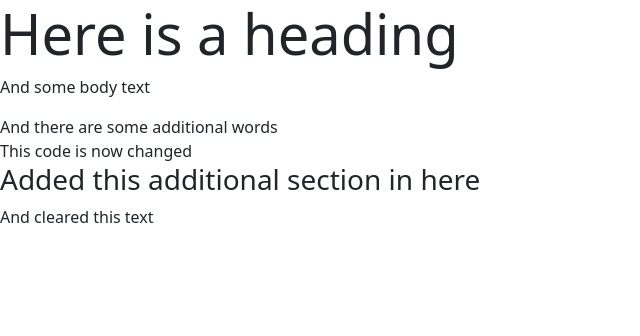
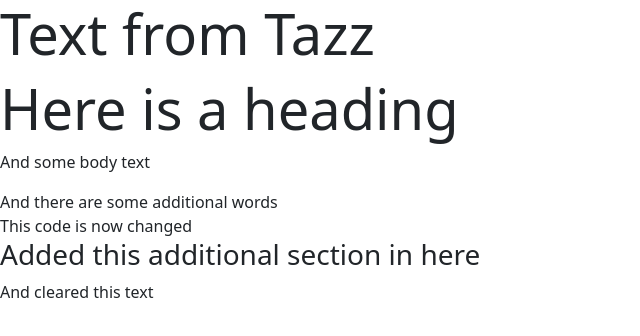
Before and after one commit to paulowi/DV100_T4_ClassProject_CocktailGuide, a plain HTML site: page index.html in a window 1280 px wide. Shown: the whole page, without its empty margins (0-640 px from the left). Drawn offline with nearby package versions, Linux system fonts and the light colour scheme.

Commit message:
Update index.html
Added my name to index

```diff
--- a/index.html
+++ b/index.html
@@ -10,7 +10,7 @@
     <link rel="stylesheet" href="styles/main.css">
   </head>
   <body>
-
+    <H1>Text from Tazz</H1>
     <h1>Here is a heading</h1>
     <div>
       <p>And some body text</p>
```
